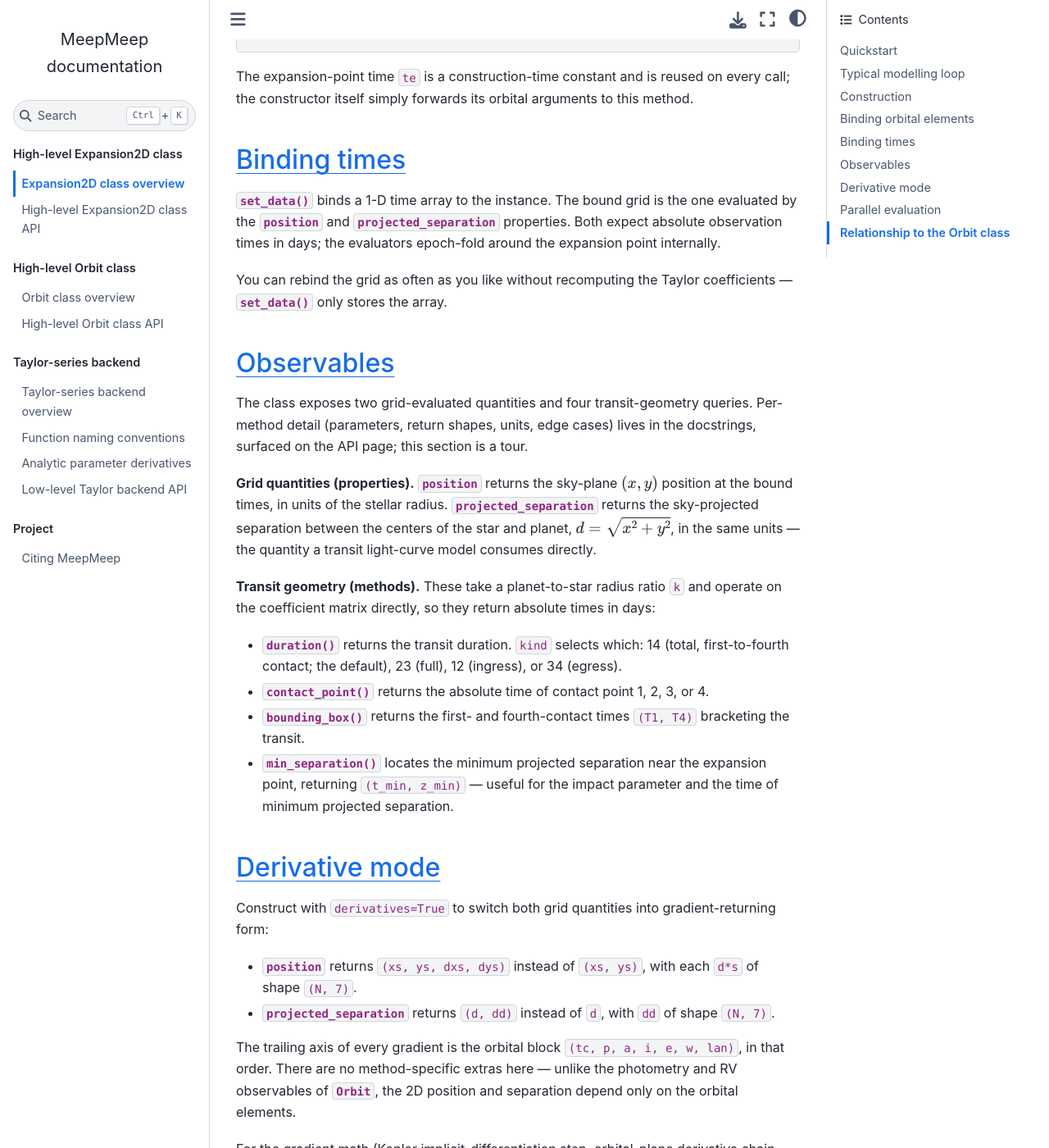
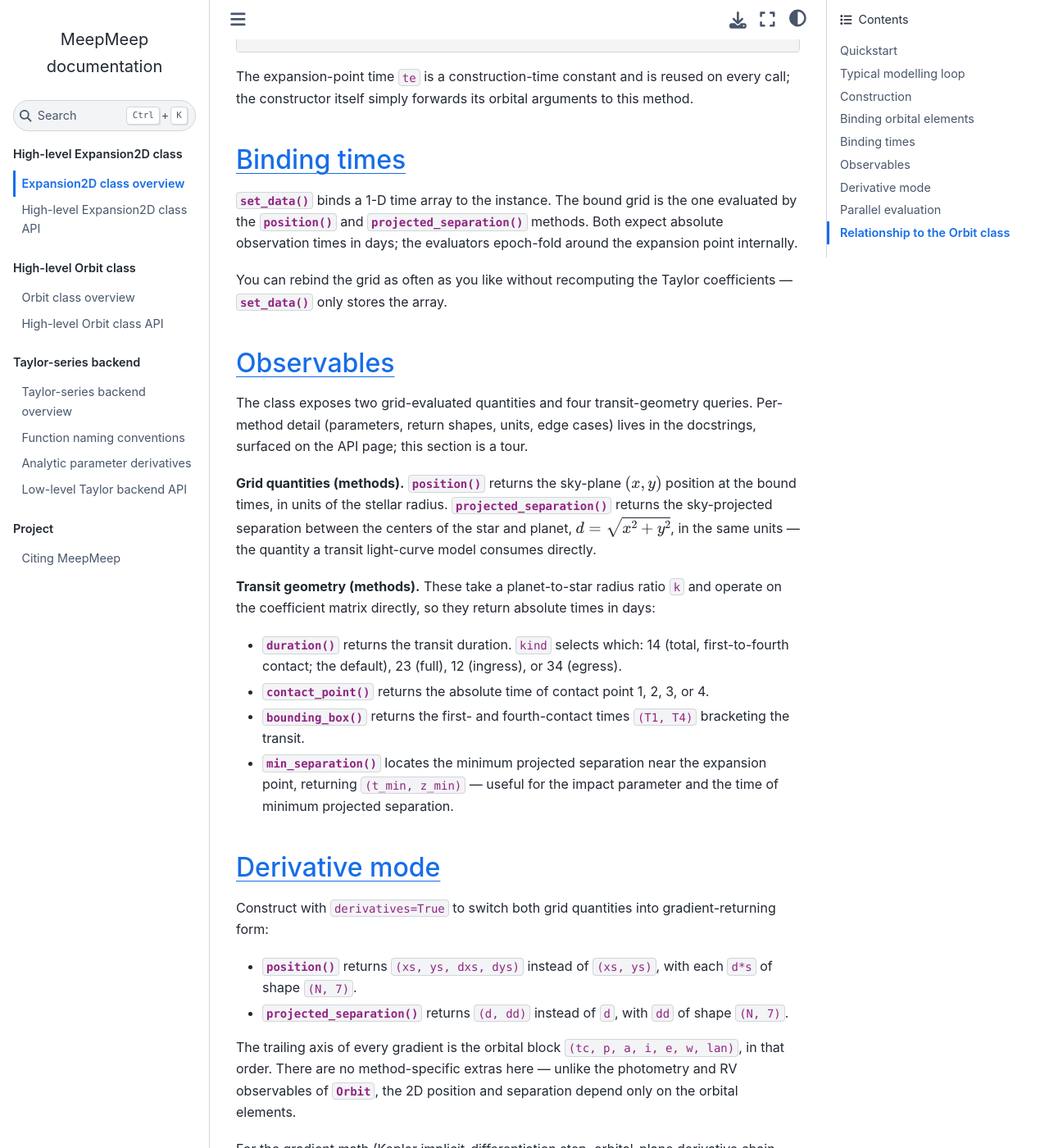
Before and after one commit to hpparvi/MeepMeep, a Sphinx documentation site: the page built from docs/source/expansion2d_overview.rst, in a window 1280 px wide and 1400 px high, scrolled down 3051 px. Shown: the whole window at 82% size. Built offline with Sphinx 7.4.7 and the Sphinx Book theme 1.1.4, drawn with Linux system fonts in a browser that asks for light colours; some of the changed text lies outside the part shown.

Commit message:
Changed two Expansion2D properties to methods.

```diff
--- a/docs/source/expansion2d_overview.rst
+++ b/docs/source/expansion2d_overview.rst
@@ -43,11 +43,11 @@ Quickstart
                    e=0.1, w=np.radians(90.0))
    o.set_data(np.linspace(-0.05, 0.05, 1001))
 
-   x, y = o.position                  # sky-plane position per time
-   d = o.projected_separation         # sky-projected separation
+   x, y = o.position()                # sky-plane position per time
+   d = o.projected_separation()       # sky-projected separation
 
-Note that ``position`` and ``projected_separation`` are **properties**:
-reading them evaluates the bound time grid, so there are no parentheses.
+Note that ``position`` and ``projected_separation`` are **methods**:
+calling them evaluates the bound time grid.
 
 For analytic gradients in addition to values, switch to derivative mode
 at construction time and unpack the extra arrays:
@@ -60,8 +60,8 @@ at construction time and unpack the extra arrays:
                    e=0.1, w=np.radians(90.0), derivatives=True)
    o.set_data(np.linspace(-0.05, 0.05, 1001))
 
-   x, y, dx, dy = o.position          # values plus (N, 7) gradients
-   d, dd = o.projected_separation     # value plus (N, 7) gradient
+   x, y, dx, dy = o.position()        # values plus (N, 7) gradients
+   d, dd = o.projected_separation()   # value plus (N, 7) gradient
 
 The trailing gradient axis is always the orbital block
 ``(tc, p, a, i, e, w, lan)``; see :ref:`expansion2d_derivative_mode`
@@ -88,7 +88,7 @@ transit-fitting loop typically looks like this:
    def log_likelihood(theta):
        tc, p, a, i, e, w = theta
        o.set_pars(tc=tc, p=p, a=a, i=i, e=e, w=w)     # update the orbit
-       z = o.projected_separation                     # read out separation
+       z = o.projected_separation()                   # read out separation
        flux = transit_model(z, k, ldc)                # your limb-darkened model
        return -0.5 * np.sum(((flux_obs - flux) / flux_err)**2)
 
@@ -146,9 +146,9 @@ Binding times
 
 :meth:`~meepmeep.expansion2d.Expansion2D.set_data` binds a 1-D time
 array to the instance. The bound grid is the one evaluated by the
-:attr:`~meepmeep.expansion2d.Expansion2D.position` and
-:attr:`~meepmeep.expansion2d.Expansion2D.projected_separation`
-properties. Both expect absolute observation times in days; the
+:meth:`~meepmeep.expansion2d.Expansion2D.position` and
+:meth:`~meepmeep.expansion2d.Expansion2D.projected_separation`
+methods. Both expect absolute observation times in days; the
 evaluators epoch-fold around the expansion point internally.
 
 You can rebind the grid as often as you like without recomputing the
@@ -163,10 +163,10 @@ The class exposes two grid-evaluated quantities and four transit-geometry
 queries. Per-method detail (parameters, return shapes, units, edge cases)
 lives in the docstrings, surfaced on the API page; this section is a tour.
 
-**Grid quantities (properties).**
-:attr:`~meepmeep.expansion2d.Expansion2D.position` returns the sky-plane
+**Grid quantities (methods).**
+:meth:`~meepmeep.expansion2d.Expansion2D.position` returns the sky-plane
 :math:`(x, y)` position at the bound times, in units of the stellar
-radius. :attr:`~meepmeep.expansion2d.Expansion2D.projected_separation`
+radius. :meth:`~meepmeep.expansion2d.Expansion2D.projected_separation`
 returns the sky-projected separation between the centers of the star and
 planet, :math:`d = \sqrt{x^2 + y^2}`, in the same units — the quantity a
 transit light-curve model consumes directly.
@@ -196,10 +196,10 @@ Derivative mode
 Construct with ``derivatives=True`` to switch both grid quantities into
 gradient-returning form:
 
-- :attr:`~meepmeep.expansion2d.Expansion2D.position` returns
+- :meth:`~meepmeep.expansion2d.Expansion2D.position` returns
   ``(xs, ys, dxs, dys)`` instead of ``(xs, ys)``, with each ``d*s`` of
   shape ``(N, 7)``.
-- :attr:`~meepmeep.expansion2d.Expansion2D.projected_separation` returns
+- :meth:`~meepmeep.expansion2d.Expansion2D.projected_separation` returns
   ``(d, dd)`` instead of ``d``, with ``dd`` of shape ``(N, 7)``.
 
 The trailing axis of every gradient is the orbital block
--- a/docs/source/naming_conventions.rst
+++ b/docs/source/naming_conventions.rst
@@ -138,7 +138,7 @@ or at call time (pure Python) — exactly like the ``_o`` / ``_od`` multi-expans
 dispatchers below. A scalar time yields a length-7 gradient; a 1-D array of
 length ``N`` yields results with a leading ``N`` axis (e.g. ``sep_d`` returns
 ``d`` of shape ``(N,)`` and ``dd`` of shape ``(N, 7)``). The array path is the
-one used by the high-level ``Expansion2D`` properties.
+one used by the high-level ``Expansion2D`` methods.
 
 Internally each dispatcher routes to a kernel with the explicit
 ``_s`` / ``_v`` (scalar / vector) suffix — e.g. ``_pos_cd_s`` and ``pos_cd_v``,
```
Also changed, not shown: docs/llms.md (+3 -3 lines), 4 other files.
